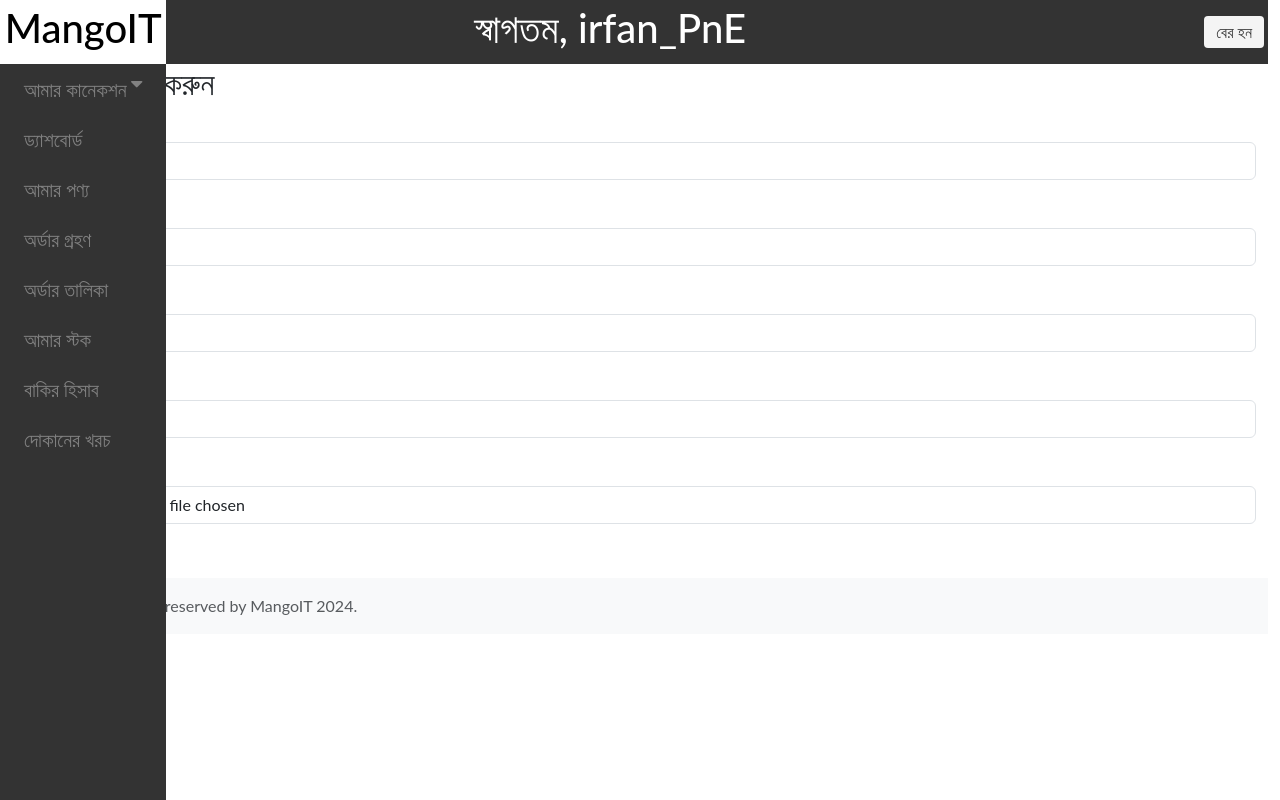
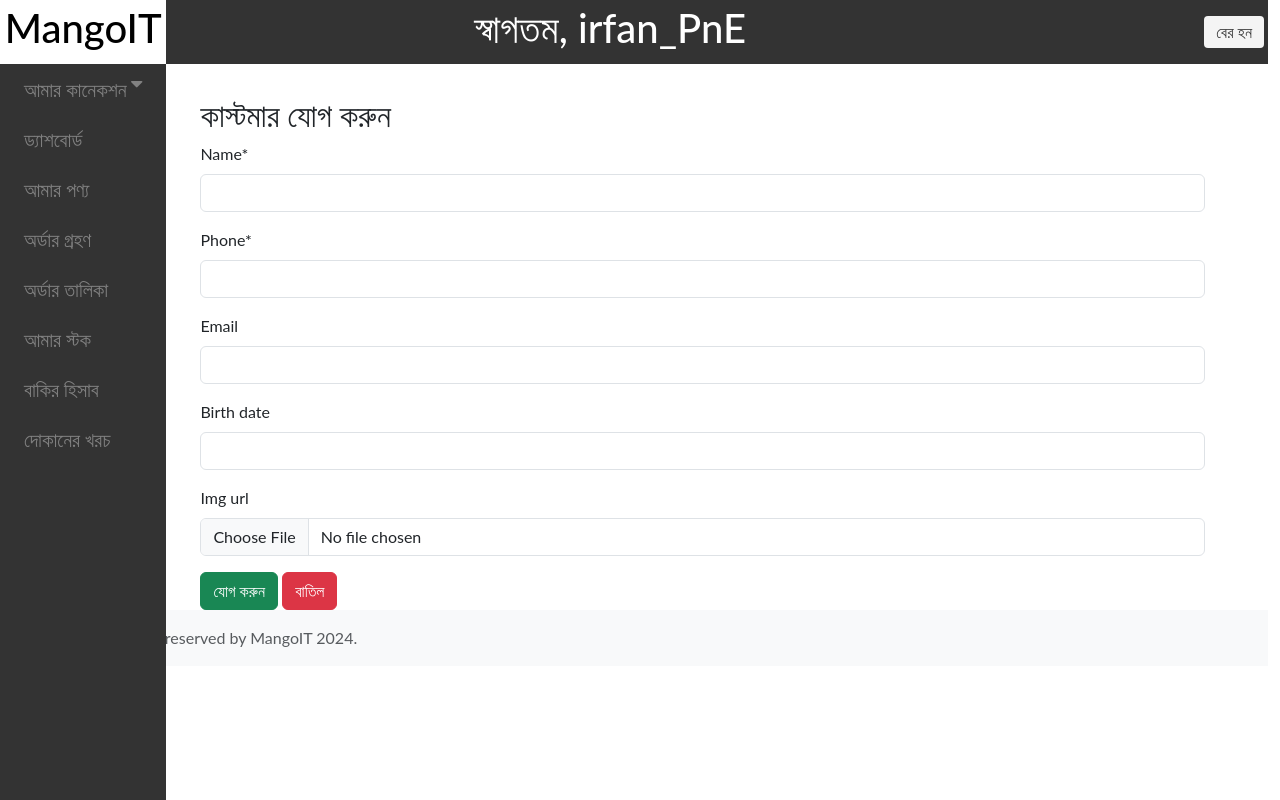
Before and after one commit to Pepsi8142/merchant_portal, a Django app: page /create-customer in a window 1280 px wide. Run offline with Django 5.2, Linux system fonts and the light colour scheme; a user stored in the database is signed in; parts of the project's set-up code (start-up, migrations or seed data) failed here and were passed over; some libraries are stand-ins or nearby versions.

Commit message:
4: Updating UI and UX

```diff
--- a/templates/main/base.html
+++ b/templates/main/base.html
@@ -16,7 +16,7 @@
             {% include 'main/topbar.html' %}
         </header>
 
-        <main class="container-fluid">
+        <main class="main_content">
             {% if messages %}
                 <ul class="messages">
                     {% for message in messages %}
```
